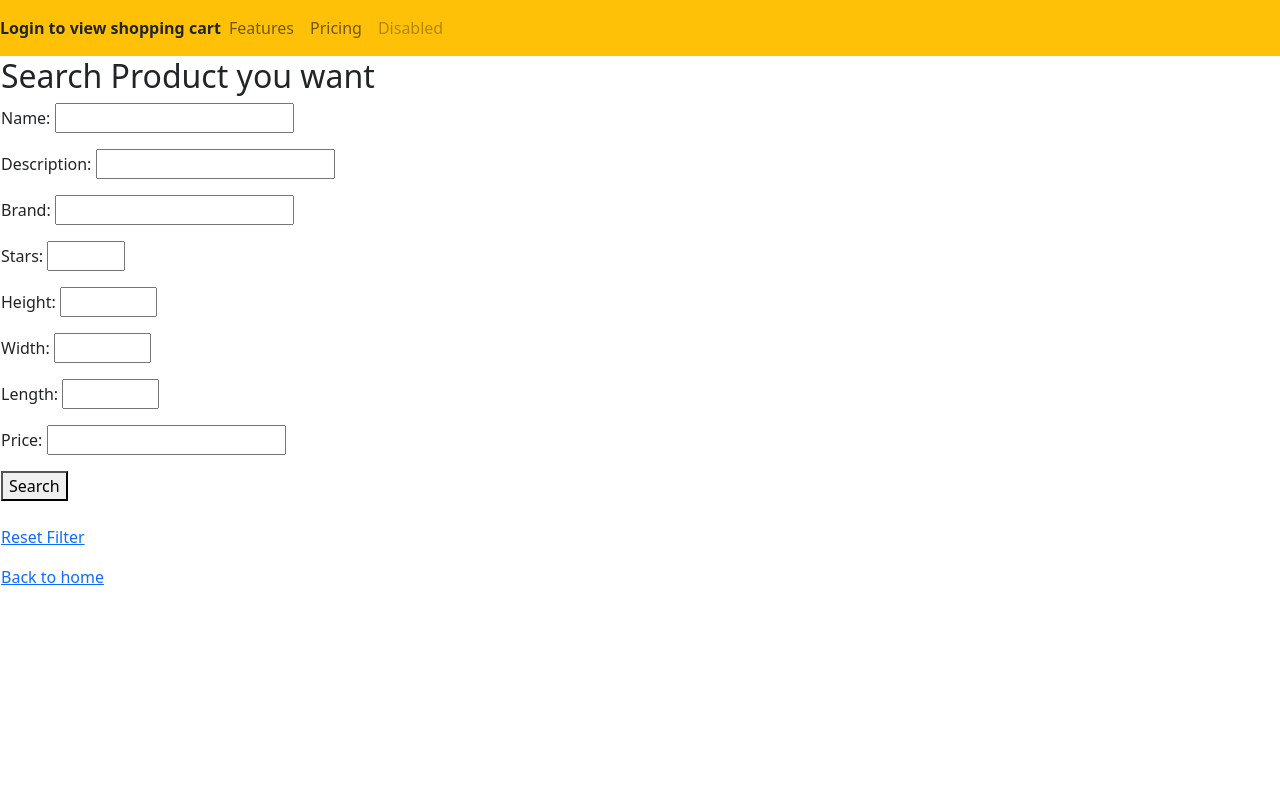
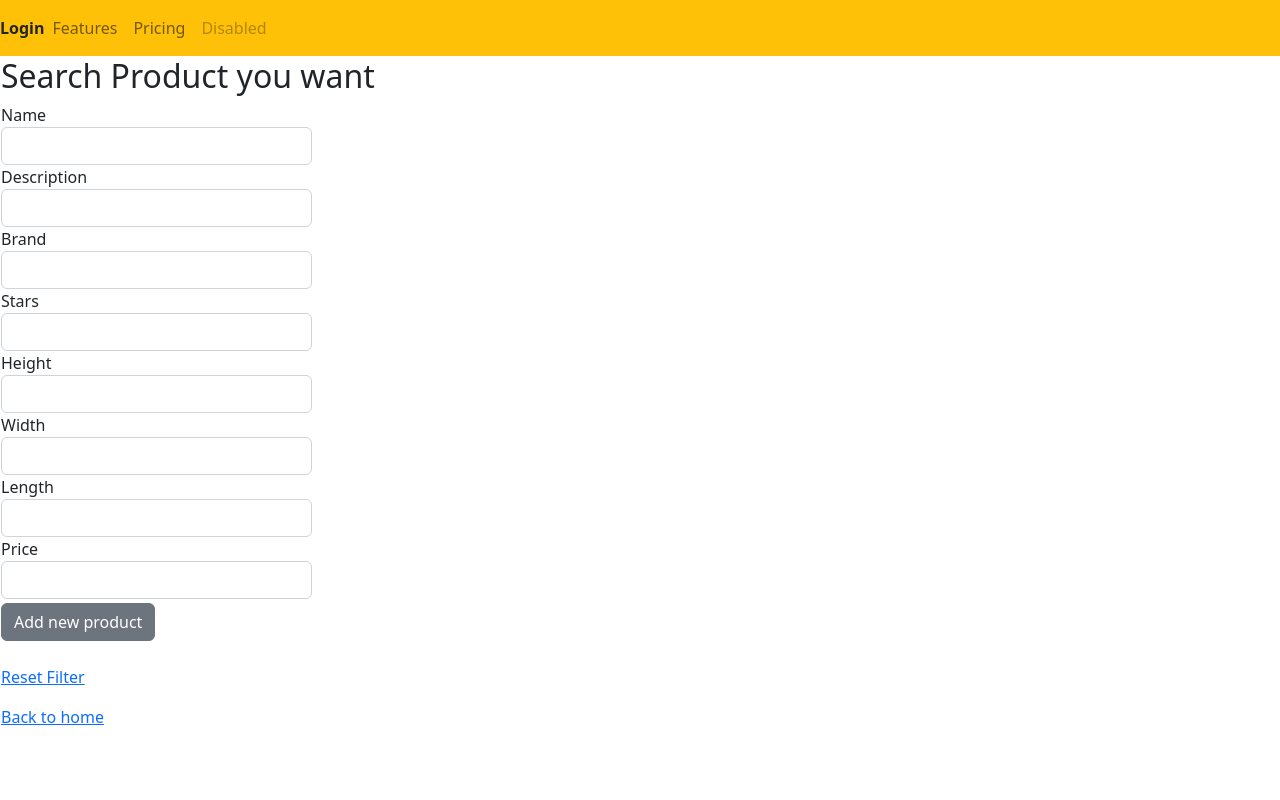
Before and after one commit to dieter4902/WebPyShop, a Django app: page /products/search/ in a window 1280 px wide. Run offline with Django 3.2, Linux system fonts and the light colour scheme; data that the repository does not hold is empty; some libraries are stand-ins or nearby versions.

Commit message:
changes little things to make things look more sexy... but kinda did not make them more sexy ;(

```diff
--- a/Product/templates/product-detail.html
+++ b/Product/templates/product-detail.html
@@ -1,7 +1,5 @@
 {% extends 'home.html' %}
-
 {% load static %}
-
 {% block scripts %}
     <script src="{% static 'jscolor.js' %}"></script>
     <script src="{% static 'main.js' %}" defer></script>
--- a/Product/templates/product-search.html
+++ b/Product/templates/product-search.html
@@ -1,8 +1,9 @@
 {% extends 'home.html' %}
+{% load crispy_forms_filters %}
 {% load static %}
 
 
-{% block title %}Search book{% endblock %}
+{% block title %}Search product{% endblock %}
 
 {% block content %}
     <table>
@@ -12,9 +13,11 @@
                 <form method="POST">
                     {% csrf_token %}
 
-                    {{ form.as_p }}
+                    <div class="form-group col-md-10 mb-1">
+                        {{ form | crispy }}
+                    </div>
                     {{ formStar.as_p }}
-                    <button type="submit">Search</button>
+                    <button type="submit" class="btn btn-secondary">Add new product</button>
                     <p>
                         <br>
                         <a href={% url 'product-search' %}>Reset Filter</a>
--- a/templates/home.html
+++ b/templates/home.html
@@ -15,7 +15,7 @@
             </a>
         {% else %}
             <a style="float: right; color: inherit; text-decoration: inherit; font-weight: bold"
-               href="{% url 'login' %}">Login to view shopping cart</a>
+               href="{% url 'login' %}">Login</a>
         {% endif %}
         <div class="collapse navbar-collapse" id="navbarNav">
             <ul class="navbar-nav">
```
Also changed, not shown: Product/migrations/0024_merge_20220728_2238.py (added).
